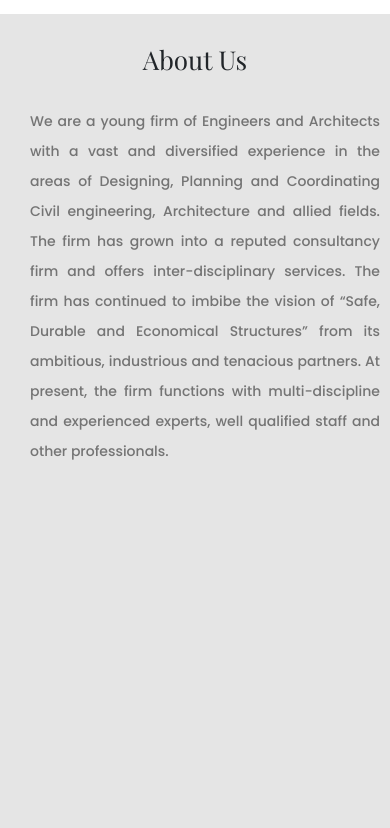
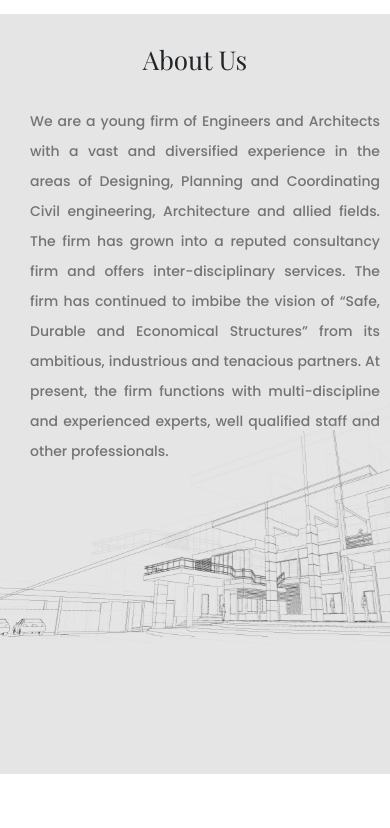
Before and after one commit to Nirbyoleek/ES-India, a React (Create React App) app: page / in a window 390 px wide. Shown: the part 1790-2618 px from the top of the page. Built offline with nearby package versions, Linux system fonts and the light colour scheme.

Commit message:
fix about us image

```diff
--- a/src/components/LandingPage/AboutUs/AboutUs.module.css
+++ b/src/components/LandingPage/AboutUs/AboutUs.module.css
@@ -1,6 +1,8 @@
+@media only screen and (min-width: 501px) {
+
 .AboutUs {
   background-color: #e5e5e5;
-  height: 150vh;
+  height: 185vh;
 }
 .Info {
   margin: 50px auto;
@@ -20,12 +22,16 @@
 .Image {
   width: 100%;
   position: relative;
-  bottom: 600px;
-}
+  bottom: 650px;
+}}
 
 /* Mobile */
 
 @media only screen and (max-width: 500px) {
+  .AboutUs{
+    background: #e5e5e5;
+    height: 90vh;
+  }
   .AboutUs h2 {
     padding-top: 30px;
     font-size: 26px;
@@ -48,7 +54,6 @@
     margin: 20px;
   }
   .Image {
-    margin-top: -240px;
     width: 100%;
     margin-bottom: -250px;
   }
```
